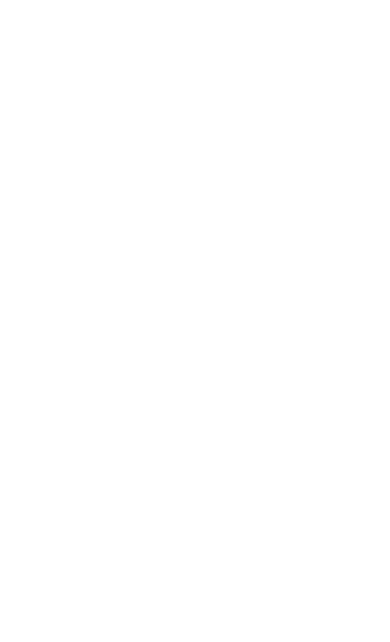
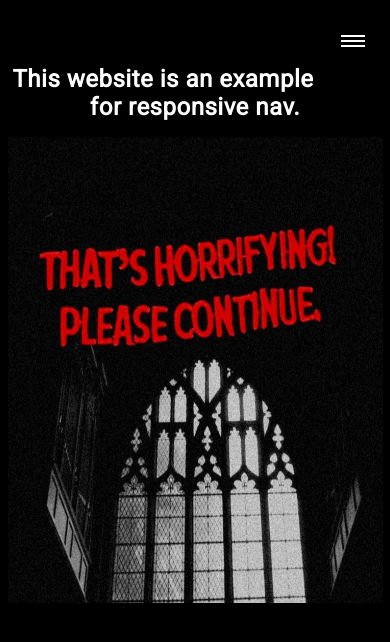
Before and after one commit to milapawlus/responsive-nav, a plain HTML site: page index.html in a window 390 px wide. Drawn offline with Linux system fonts and the light colour scheme.

Commit message:
Created responsive navigation (#1)
* Added nav bar

* Added burger icon

* added heading, image, readme file

Co-authored-by: milapawlus <bogumilapawlus0@gmail.com>

```diff
--- a/index.html
+++ b/index.html
@@ -3,15 +3,32 @@
 <head>
     <meta charset="UTF-8">
     <meta http-equiv="X-UA-Compatible" content="IE=edge">
+    <meta name="viewport" content="width=device-width, initial-scale=1.0">
     <meta name="description" content="This website is an example for responsive navigation with burger menu.">
     <meta property="og:description" content="This website is an example for responsive navigation with burger menu.">
     <meta property="twitter:description" content="This website is an example for responsive navigation with burger menu.">
-    <meta name="viewport" content="width=device-width, initial-scale=1.0">
+    <link rel="preconnect" href="https://fonts.googleapis.com">
+    <link rel="preconnect" href="https://fonts.gstatic.com" crossorigin>
+    <link href="https://fonts.googleapis.com/css2?family=Roboto:wght@400&display=swap" rel="stylesheet">
     <link rel="stylesheet" href="styles/normalize.css">
     <link rel="stylesheet" href="styles/index.css">
     <title>Home</title>
 </head>
 <body>
+    <div class="container">
+        <input class="burger-menu" type="checkbox" id="burger">
+        <label class="burger" for="burger"><span class="burger-line"></span></label>
+        <nav class="nav">
+            <ul>
+                <li><a href="#">Home</a></li>
+                <li><a href="#">Products</a></li>
+                <li><a href="#">About</a></li>
+                <li><a href="#">Contact</a></li>
+            </ul>
+        </nav>
 
+        <h1 class="heading">This website is an example for responsive nav.</h1>
+        <div class="image"><img src="images/halloween.jpg" alt="black and white picture of window with text"></div>
+    </div>
 </body>
 </html>
--- a/styles/_nav.scss
+++ b/styles/_nav.scss
@@ -0,0 +1,143 @@
+.container {
+    width: 1200px;
+    height: 100%;
+    padding: 0 5px;
+}
+
+.nav {
+    display: flex;
+    justify-content: center;
+    align-items: center;
+    width: 80%;
+    overflow: hidden;
+
+    & ul {
+        display: flex;
+        flex-direction: row;
+    }
+
+    & li {
+        list-style: none;
+        padding: 35px;
+    }
+
+    & a {
+        display: block;
+        text-decoration: none;
+        font-size: 25px;
+        font-family: 'Roboto', sans-serif;
+        color: white;
+    }
+
+    & a:hover {
+        transform: scale(1.1);
+        transition: all 0.3s ease-in-out;
+        color: red;
+    }
+}
+
+.heading {
+    font-size: 50px;
+    font-family: 'Roboto', sans-serif;
+    color: white;
+    letter-spacing: 2px;
+    text-align: center;
+}
+
+.image {
+    display: flex;
+    justify-content: center;
+
+    & img {
+        width: 735px;
+        height: 735px;
+    }
+}
+
+.nav {
+    max-height: 0;
+    transition: max-height 0.3s ease-in-out;
+}
+
+.burger {
+    cursor: pointer;
+    float: right;
+    padding: 40px 20px;
+
+    &-line {
+        display: block;
+        position: relative;
+        background-color: white;
+        height: 2px;
+        width: 24px;
+    }
+
+    &-line::before,
+    &-line::after {
+        display: block;
+        position: absolute;
+        background-color: white;
+        content: '';
+        height: 100%;
+        width: 100%;
+        transition: all 0.2s ease-in-out;
+    }
+
+    &-line::before {
+        top: 5px;
+    }
+
+    &-line::after {
+        top: -5px;
+    }
+}
+
+.burger-menu {
+    display:none;
+
+    &:checked ~ .nav {
+        max-height: 100%;
+    }
+
+    &:checked ~ .burger .burger-line {
+        background: transparent;
+    }
+
+    &:checked ~ .burger .burger-line::before {
+        transform: rotate(-45deg);
+        top: 0;
+    }
+
+    &:checked ~ .burger .burger-line::after {
+        transform: rotate(45deg);
+        top: 0;
+    }
+}
+
+@media screen and (min-width: 800px) {
+    .nav {
+        max-height: none;
+    }
+
+    .burger {
+        display: none;
+    }
+}
+
+@media screen and (max-width: 800px) {
+    .nav ul {
+        display: flex;
+        flex-direction: column;
+    }
+
+    .heading {
+        padding-top: 50px;
+        font-size: 24px;
+        letter-spacing: 0.5px;
+    }
+
+    .image img {
+        width: 375px;
+        height: 466px;
+    }
+}
--- a/styles/index.scss
+++ b/styles/index.scss
@@ -1,5 +1,9 @@
 @import 'nav';
 
 body {
-
+    display: flex;
+    justify-content: center;
+    width: 100%;
+    height: 100vh;
+    background-color: black;
 }
```
Also changed, not shown: images/halloween.jpg (added), styles/index.css, 1 other file.
